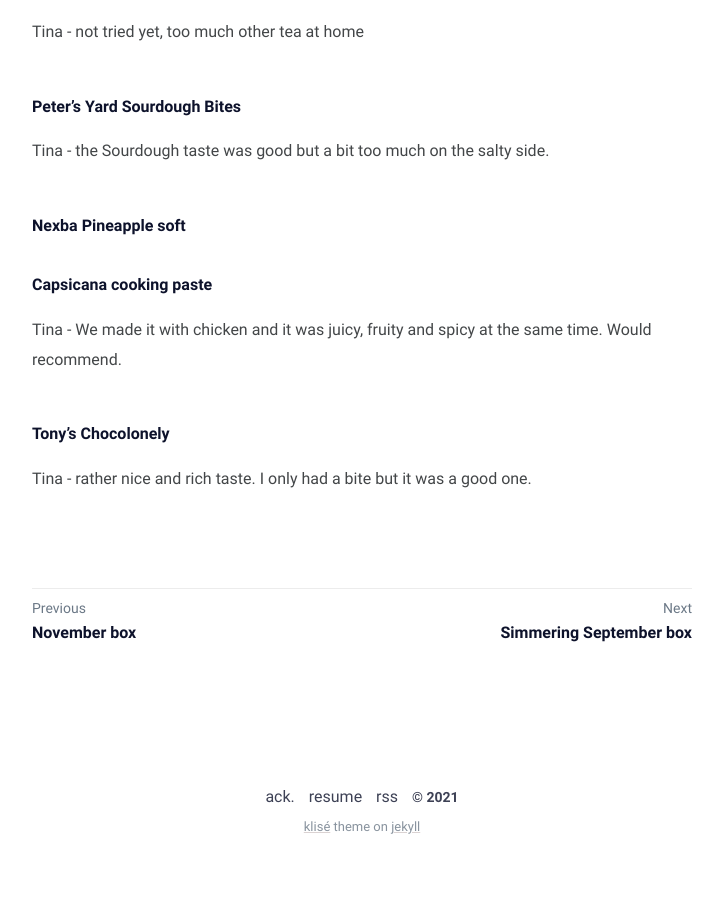
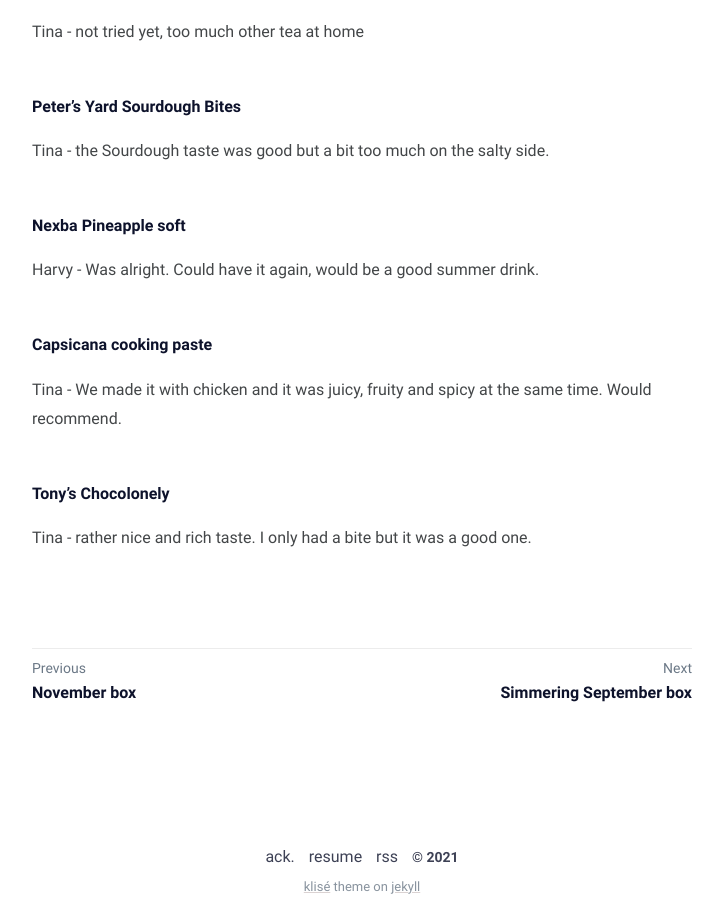
Before and after one commit to harvy4002/harvy4002.github.io, a Jekyll site: the page built from _posts/2020-12-18-hamper-extravaganza/2020-12-18-hamper-extravaganza.md, in a window 1280 px wide and 900 px high, scrolled down 1599 px. Shown: the whole window, without its empty margins (278-1001 px from the left). Built offline with Jekyll 4.4.1, drawn with Linux system fonts in a browser that asks for light colours; before the commit the page ends 2470 px from its top, so only the background shows below that.

Commit message:
Added drink

```diff
--- a/_posts/2020-12-18-hamper-extravaganza/2020-12-18-hamper-extravaganza.md
+++ b/_posts/2020-12-18-hamper-extravaganza/2020-12-18-hamper-extravaganza.md
@@ -39,7 +39,7 @@
 
 
 ##### Nexba Pineapple soft
-
+Harvy - Was alright. Could have it again, would be a good summer drink.
 
 ##### Capsicana cooking paste
 Tina - We made it with chicken and it was juicy, fruity and spicy at the same time. Would recommend.
```
